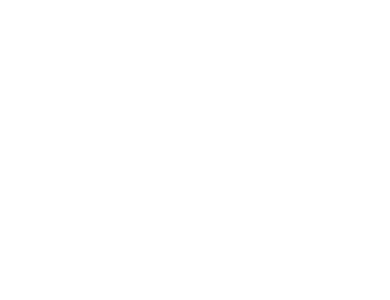
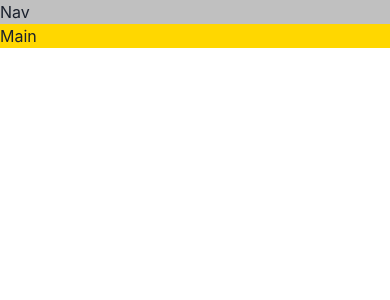
Before and after one commit to oliver2-thomson/portfolio-website, a React (Vite) app: page / in a window 390 px wide. Shown: the top 300 px of the page. Built offline with nearby package versions, Linux system fonts and the light colour scheme.

Commit message:
Added: Chakra UI grid for responsive design

```diff
--- a/src/App.tsx
+++ b/src/App.tsx
@@ -1,7 +1,13 @@
+import {Grid, GridItem} from "@chakra-ui/react";
+
 function App() {
 
   return (
     <>
+      <Grid templateAreas={`"nav" "main"`}>
+        <GridItem area='nav' bg='silver'>Nav</GridItem>
+        <GridItem area='main' bg='gold'>Main</GridItem>
+      </Grid>
     </>
   )
 }
```
